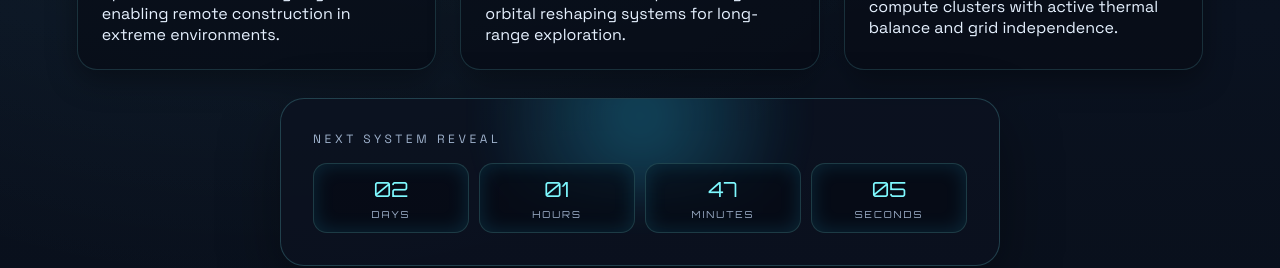
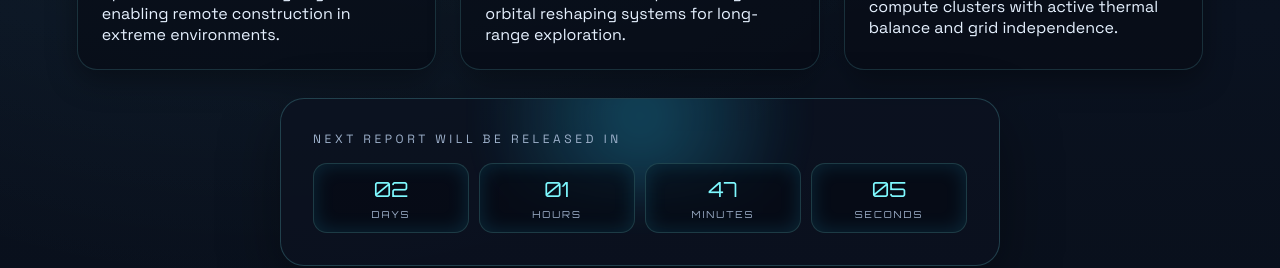
Before and after one commit to JuhaniKahara/aito, a React (Vite) app: page / in a window 1280 px wide. Shown: the part 1140-1408 px from the top of the page. Built offline with nearby package versions, Linux system fonts and the light colour scheme.

Commit message:
fix text

```diff
--- a/src/App.jsx
+++ b/src/App.jsx
@@ -140,7 +140,7 @@ export default function App() {
           <div className="hero-panel countdown-panel">
             <div className="panel-glow" />
             <div className="countdown">
-              <p className="countdown-label">Next system reveal</p>
+              <p className="countdown-label">Next report will be released in</p>
               <div className="countdown-grid">
                 <div>
                   <span>{formatUnits(countdown.days)}</span>
```
